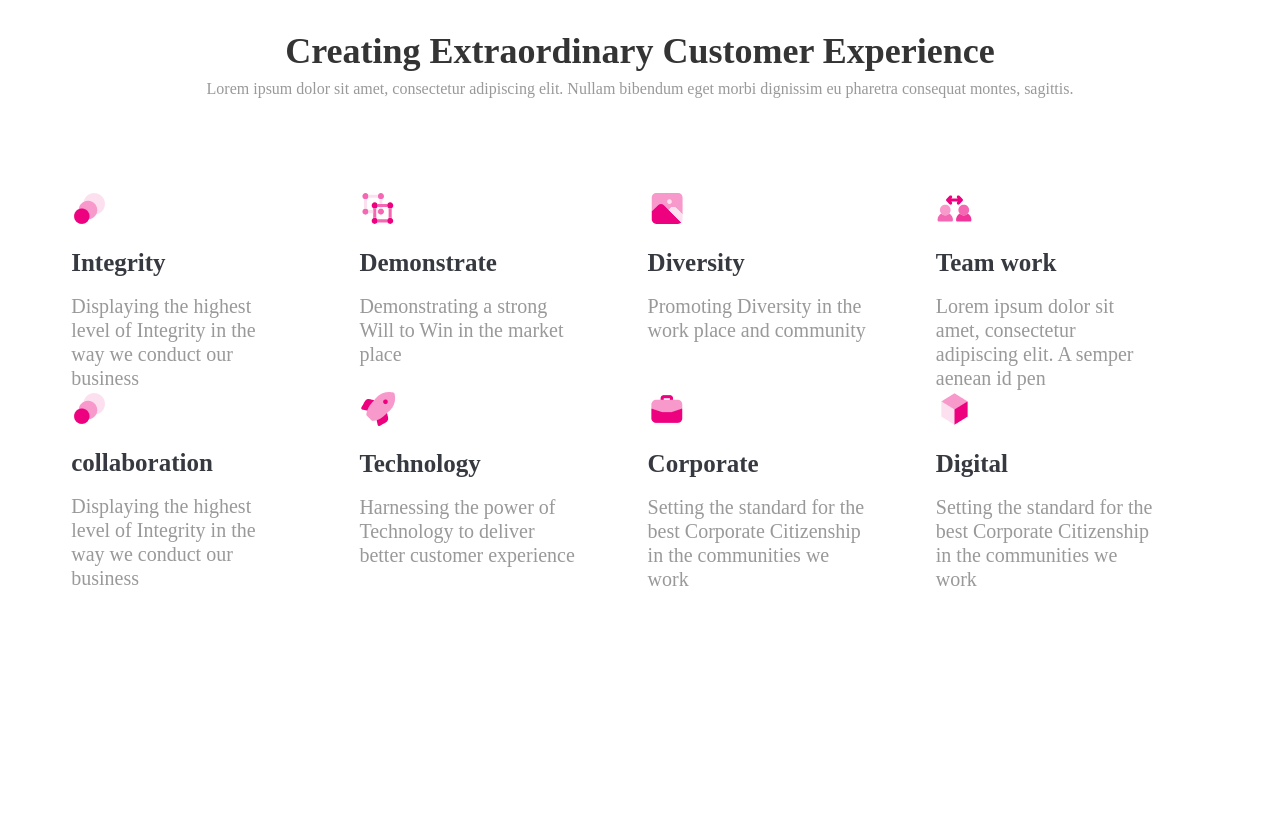
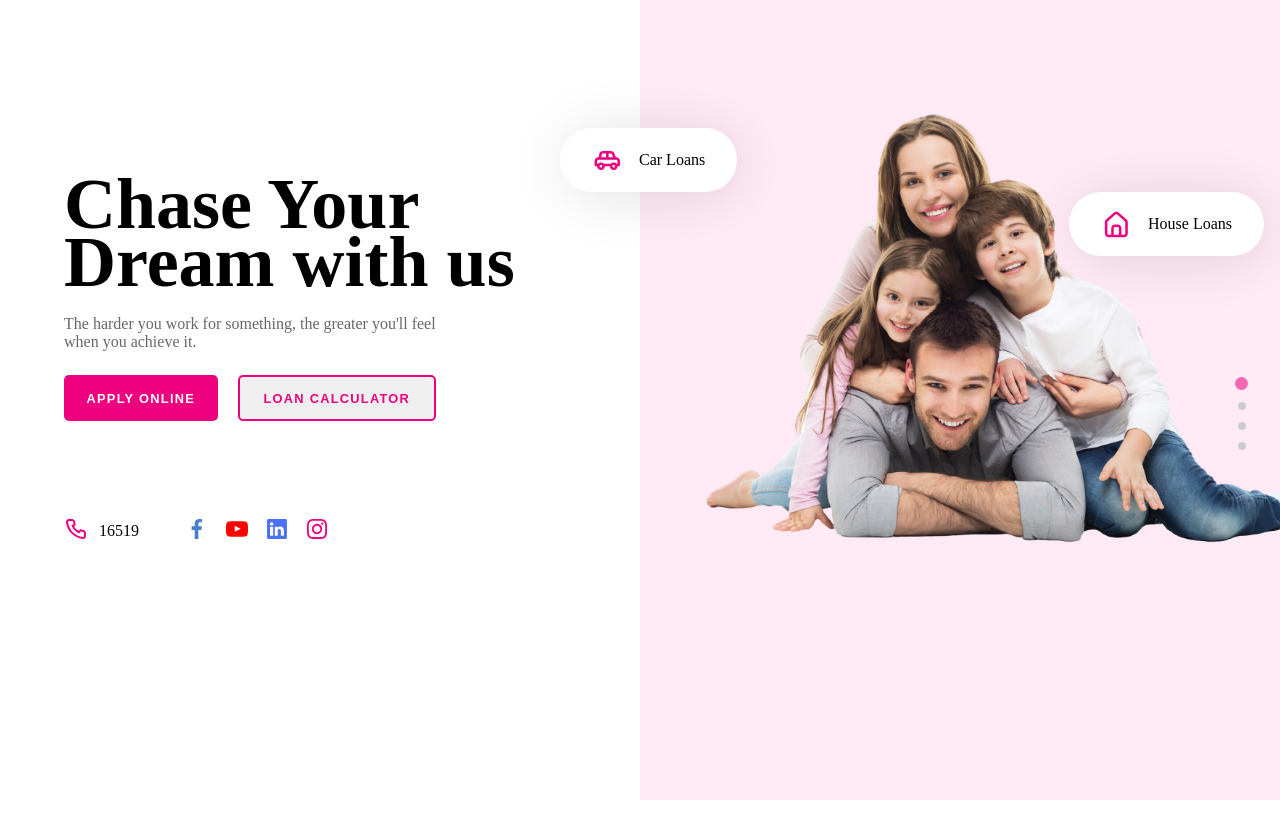
Before and after one commit to somcrizzy/Banking-Website-Landing-page, a plain HTML site: page index.html in a window 1280 px wide. Before the commit the page ends 800 px from the top, so only its background shows below. Drawn offline with Linux system fonts and the light colour scheme.

Commit message:
added Hero section

```diff
--- a/index.html
+++ b/index.html
@@ -1,66 +1,145 @@
 <!DOCTYPE html>
 <html lang="en">
   <head>
-    <meta charset="UTF-8">
-    <meta name="viewport" content="width=device-width, initial-scale=1.0">
-    <link rel="stylesheet" href="/style.css">
-    <link rel="stylesheet" href="/responsive.css">
+    <meta charset="UTF-8" />
+    <meta name="viewport" content="width=device-width, initial-scale=1.0" />
+    <link rel="stylesheet" href="style.css" />
+    <link rel="stylesheet" href="responsive.css" />
     <title>Document</title>
-
   </head>
 
   <body>
-   <section class="experience">
+    <!-- HERO -->
+    <section class="section hero" id="home" aria-label="hero">
+      <div class="hero-container">
+        <div class="hero-content">
+          <h1 class="hero-intro">Chase Your Dream with us</h1>
+          <p class="herotxt">
+            The harder you work for something, the greater you'll feel when you
+            achieve it.
+          </p>
+
+          <div class="herobtn">
+            <button type="submit" id="apply_btn">APPLY ONLINE</button>
+            <button type="submit" id="loan_btn">LOAN CALCULATOR</button>
+          </div>
+
+          <div class="media">
+            <div class="call">
+              <a href="#"><img src="image-folder/call.svg" alt="" /></a>
+              <p>16519</p>
+            </div>
+
+            <div class="social">
+              <a href="#"><img src="image-folder/facebook.svg" alt="" /></a>
+              <a href="#"><img src="image-folder/youtube.svg" alt="" /></a>
+              <a href="#"><img src="image-folder/linkedin.svg" alt="" /></a>
+              <a href="#"><img src="image-folder/instagram.svg" alt="" /></a>
+            </div>
+          </div>
+        </div>
+        <div class="hero-banner">
+          <div class="family">
+            <img
+            class="heroimg"
+            src="image-folder/t2PuBsfgkl__1_-removebg-preview (1) 1.png"
+            alt=""
+          />
+          </div>
+
+          <div class="carHouse">
+            <div class="carLoan">
+              <img src="image-folder/car.svg" alt="" />
+              <p>Car Loans</p>
+            </div>
+            <div class="houseLoan">
+              <img src="image-folder/House.svg" alt="" />
+              <p>House Loans</p>
+            </div>
+          </div>
+
+          <div class="ellipse">
+            <div class="pink"></div>
+            <div class="ash"></div>
+            <div class="ash"></div>
+            <div class="ash"></div>
+
+          </div>
+        </div>
+      </div>
+    </section>
+
+    <!-- <section class="experience">
       <div class="exp-details">
         <h1>Creating Extraordinary Customer Experience</h1>
-        <p>Lorem ipsum dolor sit amet, consectetur adipiscing elit. Nullam bibendum eget morbi dignissim eu pharetra consequat montes, sagittis.</p>
+        <p>
+          Lorem ipsum dolor sit amet, consectetur adipiscing elit. Nullam
+          bibendum eget morbi dignissim eu pharetra consequat montes, sagittis.
+        </p>
         <div class="box">
           <div class="exp-content">
-            <img src="/image-folder/Circle Layer.png">
+            <img src="/image-folder/Circle Layer.png" />
             <h2>Integrity</h2>
-            <p>Displaying the highest level of Integrity in the way we conduct our business</p>
+            <p>
+              Displaying the highest level of Integrity in the way we conduct
+              our business
+            </p>
           </div>
 
           <div class="exp-content">
-            <img src="/image-folder/Object Ungroup.svg">
+            <img src="/image-folder/Object Ungroup.svg" />
             <h2>Demonstrate</h2>
             <p>Demonstrating a strong Will to Win in the market place</p>
           </div>
           <div class="exp-content">
-            <img src="/image-folder/Scenery.svg">
+            <img src="/image-folder/Scenery.svg" />
             <h2>Diversity</h2>
             <p>Promoting Diversity in the work place and community</p>
           </div>
           <div class="exp-content">
-            <img src="/image-folder/User Arrows.svg">
+            <img src="/image-folder/User Arrows.svg" />
             <h2>Team work</h2>
-            <p>Lorem ipsum dolor sit amet, consectetur adipiscing elit. A semper aenean id pen</p>
+            <p>
+              Lorem ipsum dolor sit amet, consectetur adipiscing elit. A semper
+              aenean id pen
+            </p>
           </div>
         </div>
         <div class="box2">
           <div class="exp-content">
-            <img src="/image-folder/Circle Layer.png">
+            <img src="/image-folder/Circle Layer.png" />
             <h2>collaboration</h2>
-            <p>Displaying the highest level of Integrity in the way we conduct our business</p>
+            <p>
+              Displaying the highest level of Integrity in the way we conduct
+              our business
+            </p>
           </div>
           <div class="exp-content">
-            <img src="/image-folder/Rocket.png">
+            <img src="/image-folder/Rocket.png" />
             <h2>Technology</h2>
-            <p>Harnessing the power of Technology to deliver better customer experience</p>
+            <p>
+              Harnessing the power of Technology to deliver better customer
+              experience
+            </p>
           </div>
           <div class="exp-content">
-            <img src="/image-folder/Bag.png">
+            <img src="/image-folder/Bag.png" />
             <h2>Corporate</h2>
-            <p>Setting the standard for the best Corporate Citizenship in the communities we work</p>
+            <p>
+              Setting the standard for the best Corporate Citizenship in the
+              communities we work
+            </p>
           </div>
           <div class="exp-content">
-            <img src="/image-folder/Cube.png">
+            <img src="/image-folder/Cube.png" />
             <h2>Digital</h2>
-            <p>Setting the standard for the best Corporate Citizenship in the communities we work</p>
+            <p>
+              Setting the standard for the best Corporate Citizenship in the
+              communities we work
+            </p>
           </div>
         </div>
       </div>
-
-   </section>
+    </section> -->
   </body>
 </html>
--- a/responsive.css
+++ b/responsive.css
@@ -1,4 +1,48 @@
 /* MOBILE RESPONSIVE*/
 @media  screen and (max-width: 768px) {
 
+  /* HERO */
+  .hero-container{
+    justify-content: center;
+    flex-direction: column;
 }
+
+.hero-content {
+    margin-top: 30em;
+    margin-left: 5em;
+   }
+
+.hero-intro {
+    margin-top: 1em;
+}
+
+.media {
+    margin: 2em;
+}
+
+.hero-banner {
+    background-color: #FFEAF5;
+    width: 100%;
+
+}
+
+.heroimg {
+    width: 35em;
+    height: 23em;
+}
+
+.carLoan {
+    top: 40em;
+    left: 30em;
+}
+
+.houseLoan {
+    top: 47em;
+    right: 1em;
+}
+
+.ellipse {
+    right: 2em;
+    top: 38em;
+}
+}
--- a/style.css
+++ b/style.css
@@ -1,4 +1,164 @@
-.experience{
+* {
+    margin: 0;
+    padding: 0;
+    box-sizing: border-box;
+}
+/* HERO */
+
+.hero-container{
+    position: relative;
+    display: flex;
+    justify-content: space-between;
+    flex-direction: row;
+    width: 100%;
+    height: 100vh;
+    margin-bottom: 5em;
+}
+
+.hero-content {
+    padding-left: 4em;
+    padding-top: 2em;
+}
+
+.hero-intro {
+    color: #000000;
+    font-family: Metropolis;
+    font-size: 4.5em;
+    font-weight: 900;
+    width: 8em;
+    margin-top: 2em;
+    line-height: 0.8em;
+}
+
+.herotxt {
+    width: 380px;
+    color:  #676767;
+    font-family: Metropolis;
+    font-size: 16px;
+    font-weight: 400;
+    margin: 1.5em 0;
+}
+
+.herobtn {
+    display: inline-flex;
+    align-items: flex-start;
+    gap: 20px;
+}
+
+#apply_btn {
+    width: 12em;
+    height: 3.6em;
+    border-radius: 0.4em;
+    border: none;
+    background: #ED017F;
+    color: #FFF;
+    text-align: center;
+    font-size: 0.8em;
+    font-weight: 600;
+    letter-spacing: 0.1em;
+}
+
+#loan_btn {
+    width: 15.5em;
+    height: 3.6em;
+    border-radius: 0.4em;
+    border: 0.2em solid #ED017F;
+    color:  #ED017F;
+    text-align: center;
+    font-size: 0.8em;
+    font-style: normal;
+    font-weight: 600;
+    letter-spacing: 0.1em;
+}
+
+.media {
+    margin-top: 6em;
+    display: flex;
+    width: 265px;
+    justify-content: space-between;
+    align-items: center;
+}
+
+.call {
+    display: flex;
+    align-items: center;
+    gap: 11px;
+    border-radius: 15px;
+}
+
+.social {
+    display: flex;
+    align-items: flex-start;
+    gap: 16px;
+}
+
+
+.hero-banner {
+    background-color: #FFEAF5;
+    width: 50%;
+    z-index: -1;
+    /* height: 35em; */
+}
+
+.heroimg {
+    /* position: absolute; */
+    width: 100%;
+    /* height: 34em; */
+    z-index: 1;
+    margin-top: 6em;
+}
+
+.carLoan, .houseLoan {
+    display: inline-flex;
+    height: 4em;
+    padding: 0 2em;
+    align-items: center;
+    gap: 1em;
+    border-radius: 5em;
+    background: #FFF;
+    box-shadow: 4px 4px 58px 0px rgba(0, 0, 0, 0.12);
+    position: absolute;
+}
+
+.carLoan {
+    top: 8em;
+    left: 35em;
+}
+
+.houseLoan {
+    top: 12em;
+    right: 1em;
+}
+
+.ellipse {
+    position: absolute;
+    right: 2em;
+    top: 23em;
+    display: inline-flex;
+    height: 91px;
+    flex-direction: column;
+    justify-content: space-evenly;
+    align-items: center;
+    gap: 0.2em;
+}
+
+.pink {
+    width: 13px;
+    height: 13px;
+    background-color: #F467B2;
+    border-radius: 50%;
+}
+
+.ash {
+    width: 8px;
+    height: 8px;
+    background-color: #CCC;
+    border-radius: 50%;
+}
+
+/* HERO ended here */
+
+/* .experience{
     width: 100%;
     height: 600px;
 }
@@ -6,7 +166,7 @@
     width: 90%;
     height: 570px;
     margin: auto;
-}
+} */
 .exp-details h1{
     color: var(--black-80, #343434);
 text-align: center;
```
Also changed, not shown: image-folder/Ellipse 1.svg (added), image-folder/Ellipse 2.svg (added), image-folder/Ellipse 3.svg (added), image-folder/Ellipse 4.svg (added), image-folder/Frame 23.png (added), image-folder/House.svg (added), image-folder/call.svg (added), image-folder/car.svg (added), image-folder/facebook.svg (added), image-folder/instagram.svg (added), image-folder/linkedin.svg (added), image-folder/t2PuBsfgkl__1_-removebg-preview (1) 1.png (added), image-folder/youtube.svg (added). Lines whose indentation alone changed are shown as unchanged.
